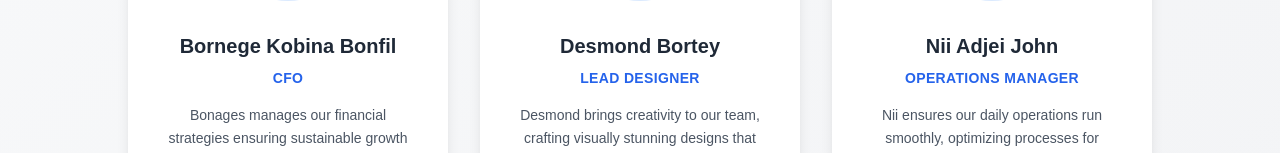
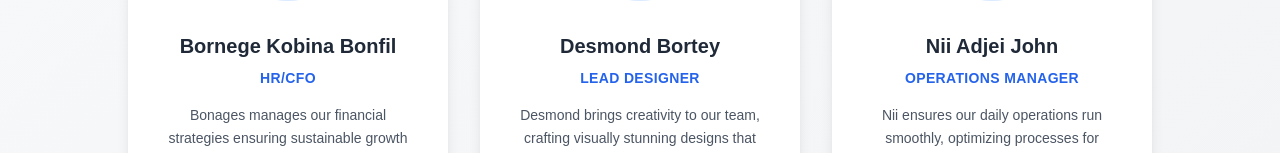
Before and after one commit to ErasmusBill/klumus-Tech-website, a Vue app: page / in a window 1280 px wide. Shown: the part 3837-3990 px from the top of the page. Built offline with nearby package versions, Linux system fonts and the light colour scheme.

Commit message:
made changes to team

```diff
--- a/src/components/TeamComponent.vue
+++ b/src/components/TeamComponent.vue
@@ -28,7 +28,7 @@ const teamMembers = [
   },
   {
     name: "Bornege Kobina Bonfil",
-    role: "CFO",
+    role: "HR/CFO",
     photo: "jibril",
     bio: "Bonages manages our financial strategies ensuring sustainable growth and profitability."
   },
```
